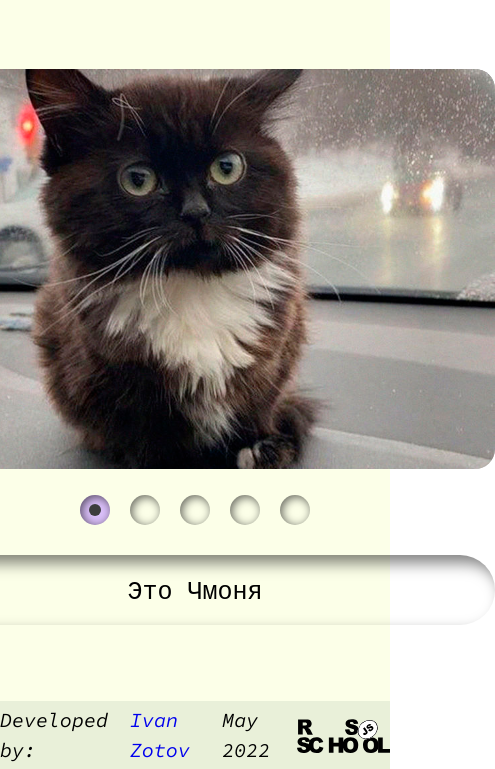
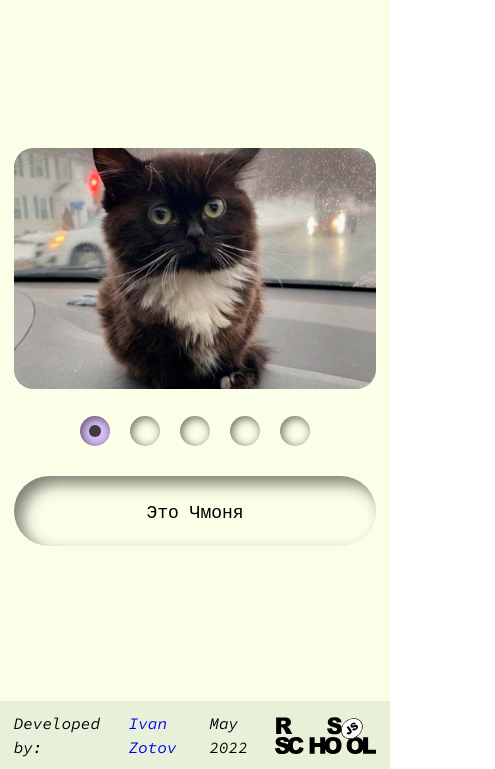
Before and after one commit to Legat14/cssMemSlider, a plain HTML site: page index.html in a window 390 px wide. Shown: the part 75-844 px from the top of the page, 495 px wide, since content can reach past the window. Drawn offline with Linux system fonts and the light colour scheme; a web font is replaced by a local one.

Commit message:
feat: make layout more responsive (Mon May 16 20:46:44 2022 +0400)

```diff
--- a/style.css
+++ b/style.css
@@ -59,10 +59,12 @@ select {
 }
 
 body {
+  width: 100%;
   height: 100vh;
   display: flex;
   flex-direction: column;
   font-family: 'Source Code Pro', monospace;
+  overflow: hidden;
 }
 
 header {
@@ -92,12 +94,15 @@ input {
 .slider {
   width: 900px;
   height: 600px;
+  flex-shrink: 1;
   overflow: hidden;
   border-radius: 20px;
   box-shadow: inset 8px 8px 25px rgba(0, 0, 0, 0.6);
 }
 
 .slider-img {
+  width: 100%;
+  height: 100%;
   display: none;
 }
 
@@ -212,6 +217,7 @@ input {
 }
 
 .inscriptions > p {
+  margin: 0px 40px;
   display: none;
 }
 
@@ -386,39 +392,42 @@ footer {
 
 @media (max-width: 920px) {
   .slider {
-    width: 720px;
-    height: 480px;
+    width: 93vw;
+    height: 62vw;
   }
   .slider-img {
-    width: 720px;
-    height: 480px;
+    width: 93vw;
+    height: 62vw;
   }
   .slider-control {
-    width: 720px;
+    width: 93vw;
   }
   .footer_div {
-    width: 720px;
+    width: 93vw;
   }
 }
 
 @media (max-width: 768px) {
-  .slider {
-    width: 600px;
-    height: 400px;
-  }
-  .slider-img {
-    width: 600px;
-    height: 400px;
-  }
   .slider-control {
-    width: 600px;
     flex-direction: column;
   }
   .inscriptions {
     width: 100%;
     order: 2;
   }
-  .footer_div {
-    width: 600px;
+}
+
+@media (max-width: 600px) {
+  footer {
+    font-size: 18px;
   }
 }
+
+@media (max-width: 540px) {
+  .inscriptions {
+    font-size: 18px;
+  }
+  footer {
+    font-size: 16px;
+  }
+}
```
